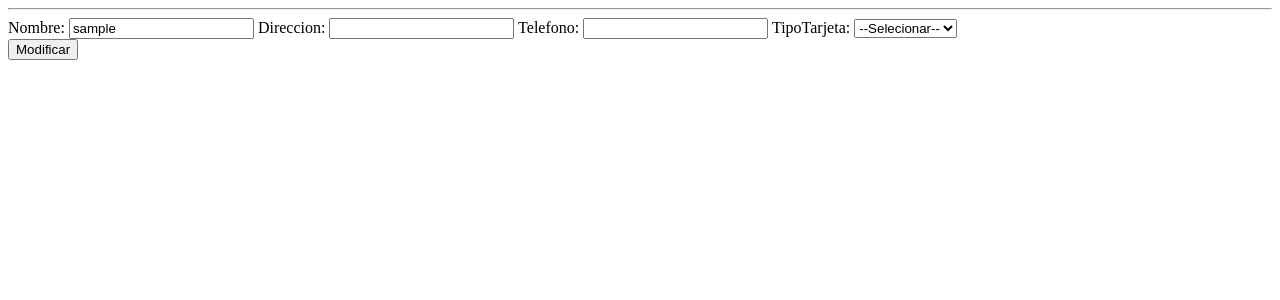
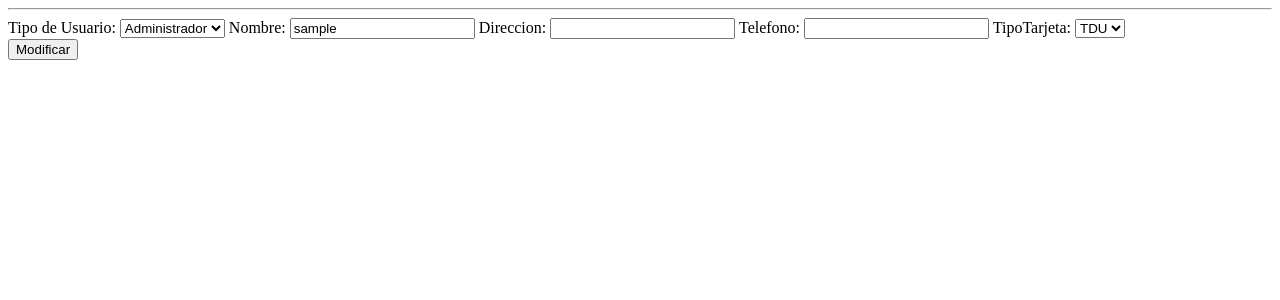
Before and after one commit to cyanide4all/ABP1617Gym, a PHP site: page /Views/ModificarUsuario.php?id=1 in a window 1280 px wide. Shown: the part 26-326 px from the top of the page. Run offline with PHP 8.4, Linux system fonts and the light colour scheme; the visitor is signed in with stand-in values (Sample User, id 1).

Commit message:
Añanidos tipos de usuario

```diff
--- a/Controllers/c_Usuario.php
+++ b/Controllers/c_Usuario.php
@@ -42,12 +42,13 @@ class UsuarioController{
       $u->createUsuario($_POST['nomUsuario'],$_POST['dircUsuario'],
                         $_POST["telfUsuario"],$_POST["tipoTarjetaUsuario"],
                         $_POST["dniUsuario"],$_POST["fechNacUsuario"],
-                        $_POST["emailUsuario"],$_POST["passUsuario"]);
-                        header('Location: ../Views/GestionUsuarios.php'); //redirect pagina anterior
-              }else{
-                  //TODO Esto manda un mensaje de error
-                  header('Location: ' . $_SERVER['HTTP_REFERER']);
-              }
+                        $_POST["emailUsuario"],$_POST["passUsuario"],
+                        $_POST["tipoDeUsuario"]);
+      header('Location: ../Views/GestionUsuarios.php'); //redirect pagina anterior
+    }else{
+      //TODO Esto manda un mensaje de error
+      header('Location: ' . $_SERVER['HTTP_REFERER']);
+    }
 
   }
 
@@ -78,7 +79,7 @@ class UsuarioController{
     }
 
 
-    $u->modificarUsuario($_POST['idUsuario'],$_POST['nomUsuario'],$direc,$telf,$tipoT);
+    $u->modificarUsuario($_POST['idUsuario'],$_POST['nomUsuario'],$direc,$telf,$tipoT,$_POST['tipoUsuario']);
     header('Location: ../Views/GestionUsuarios.php');
     }
 
--- a/Model/Usuario.php
+++ b/Model/Usuario.php
@@ -31,20 +31,21 @@ class Usuario{
     return $result->fetch_assoc();
   }
 
-  function modificarUsuario($id,$nameU,$direc,$telf,$tipoT){
+  function modificarUsuario($id,$nameU,$direc,$telf,$tipoT,$tipoU){
     $db = DB::getDB();
     $consulta = "UPDATE Usuario SET nomUsuario='".$nameU."',
                                       direccion='".$direc."',
                                       tipoTarjeta='".$tipoT."',
-                                      telefono='".$telf.
+                                      telefono='".$telf."',
+                                      tipoUsuario='".$tipoU.
                 "' WHERE idUsuario= '".$id."'";
     $result = $db->query($consulta);
   }
 
-  function createUsuario($nombre, $direc, $telf, $tipoT, $dni, $fechaNac, $email, $pass){
+  function createUsuario($nombre, $direc, $telf, $tipoT, $dni, $fechaNac, $email, $pass, $tipoU){
 	  $db = DB::getDB();
-	  $consulta = "INSERT INTO Usuario (nomUsuario, direccion, telefono, tipoTarjeta, dni, fechaNac, email, pass)
-					VALUES ('".$nombre."', '".$direc."', '".$telf."', '".$tipoT."', '".$dni."', '".$fechaNac."', '".$email."', '".$pass."')";
+	  $consulta = "INSERT INTO Usuario (nomUsuario, direccion, telefono, tipoTarjeta, dni, fechaNac, email, pass, tipoUsuario)
+					VALUES ('".$nombre."', '".$direc."', '".$telf."', '".$tipoT."', '".$dni."', '".$fechaNac."', '".$email."', '".$pass."','".$tipoU."')";
 
 	  $result = $db->query($consulta);
   }
--- a/Views/ModificarUsuario.php
+++ b/Views/ModificarUsuario.php
@@ -18,13 +18,17 @@
    <body>
          <div>
             <form method="post" action="../Controllers/c_Usuario.php?op=1" id="modificar">
+              Tipo de Usuario: <select name="tipoDeUsuario">
+                              <option value="admin" <?php if($usuario['tipoUsuario']=="admin"){ echo ("selected='selected'");} ?>>Administrador</option>
+                              <option value="entrenador" <?php if($usuario['tipoUsuario']=="entrenador"){ echo ("selected='selected'");} ?>>Entrenador</option>
+                              <option value="deportista" <?php if($usuario['tipoUsuario']=="deportista"){ echo ("selected='selected'");} ?>>Deportista</option>
+                            </select>
                 Nombre: <input type="text" name="nomUsuario" value="<?php echo($usuario['nomUsuario']);?>" />
                 Direccion:  <input type="text" name="direccion" value="<?php echo($usuario['direccion']);?>" />
                 Telefono: <input type="text" name="telefono" value="<?php echo($usuario['telefono']);?>" />
                 TipoTarjeta: <select name="tipoTarjetaUsuario">
-                                <option value="">--Selecionar--</option>
-                                <option value="TDU">TDU</option>
-                                <option value="PEF">PEF</option>
+                                <option value="TDU" <?php if($usuario['tipoTarjeta']=="TDU"){ echo ("selected='selected'");} ?>>TDU</option>
+                                <option value="PEF" <?php if($usuario['tipoTarjeta']=="PEF"){ echo ("selected='selected'");} ?>>PEF</option>
                               </select></br>
             </form>
               <button type="submit" form="modificar" name="idUsuario" value = <?php echo("".$id."");?>>Modificar</button>
```
Also changed, not shown: Views/CrearUsuario.php (+7 -1 lines), 1 other file.
